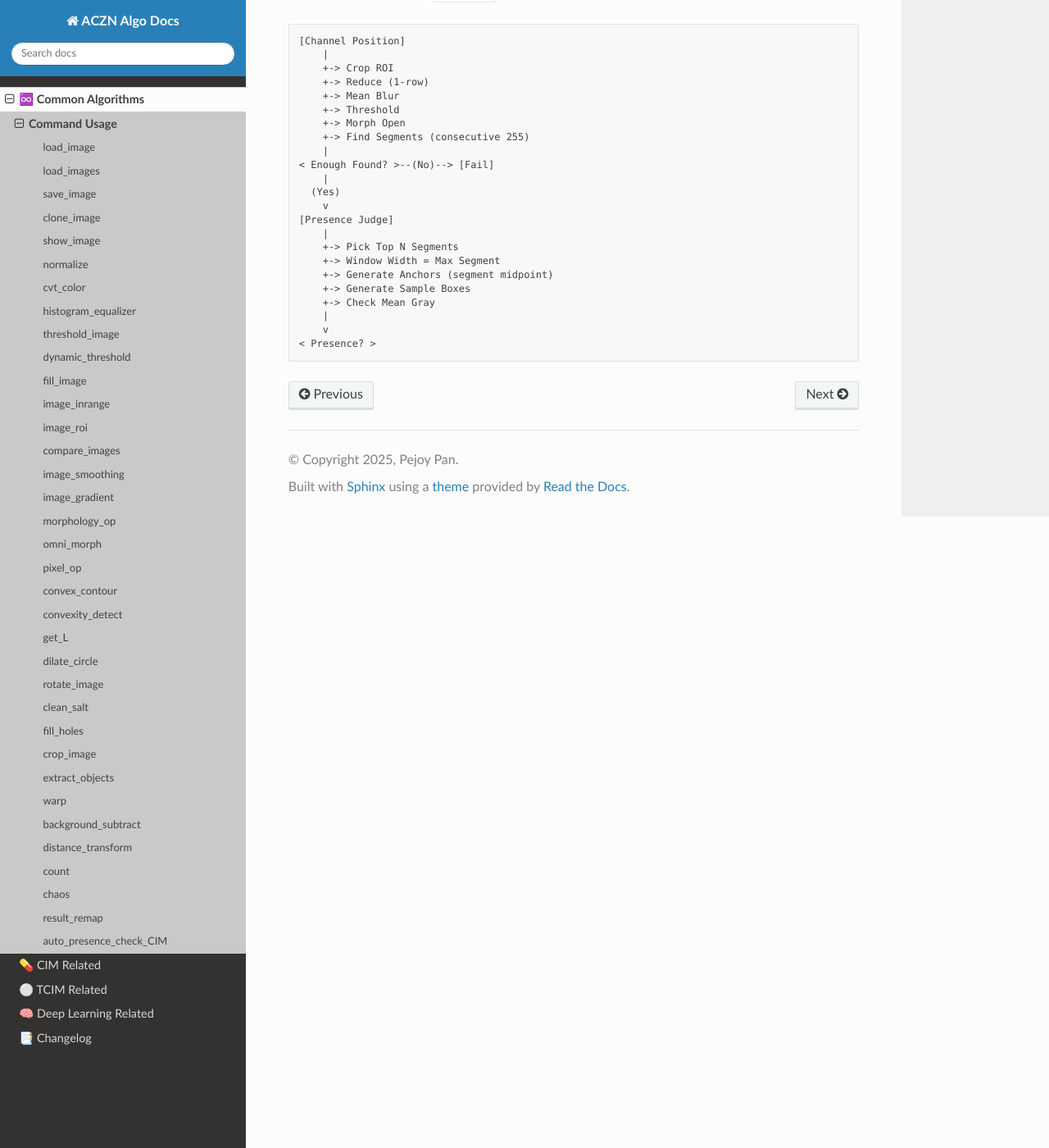
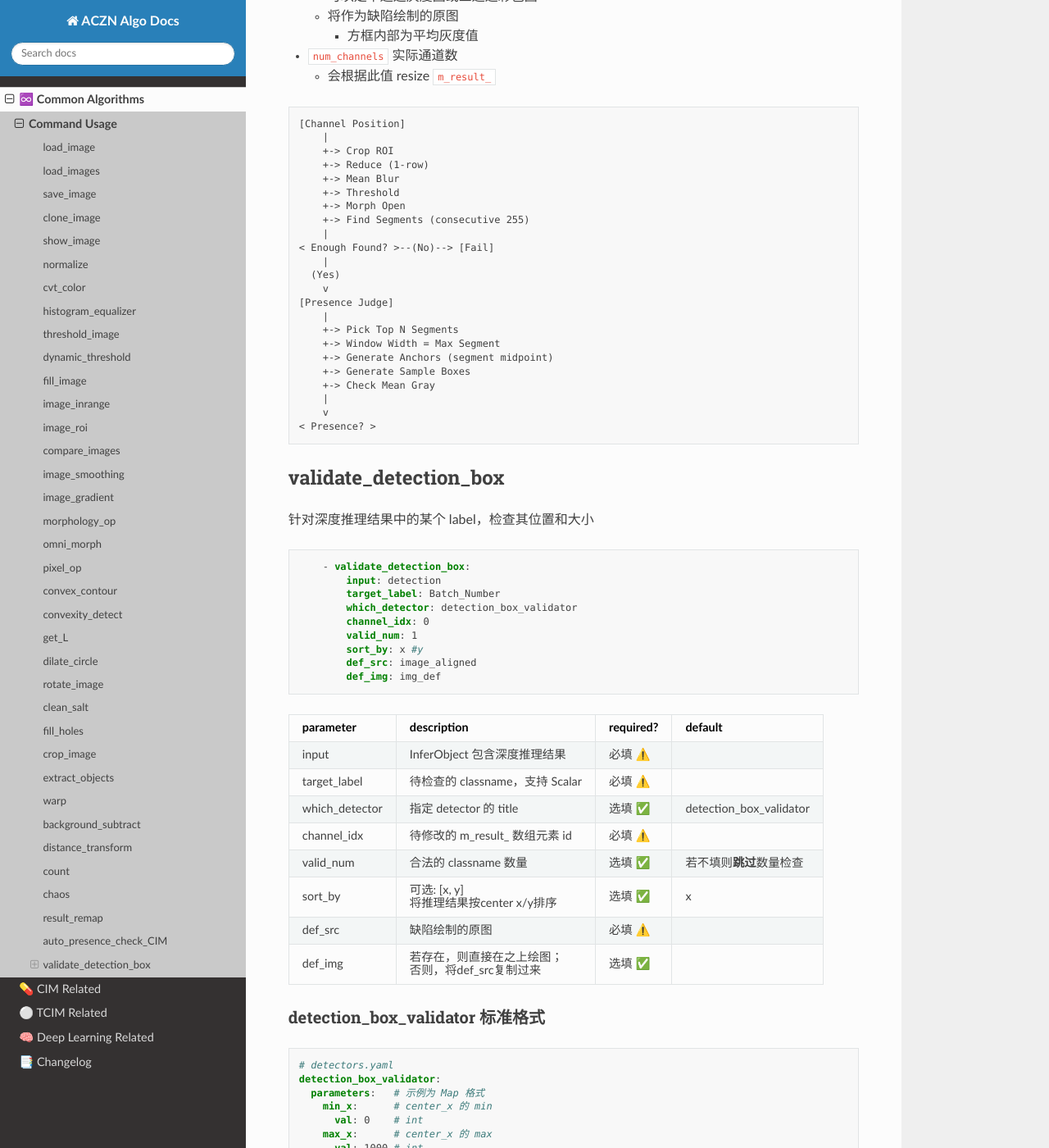
Before and after one commit to pejoypan/aczn-algo-docs, a Sphinx documentation site: the page built from docs/source/common/command-docs.md, in a window 1280 px wide and 1400 px high, scrolled down 16779 px. Shown: the whole window at 82% size. Built offline with Sphinx 7.4.7 and the Read the Docs theme 3.1.0, drawn with Linux system fonts in a browser that asks for light colours; some of the changed text lies outside the part shown.

Commit message:
docs for validate_detection_box

````diff
--- a/docs/source/common/command-docs.md
+++ b/docs/source/common/command-docs.md
@@ -707,11 +707,15 @@ tablet:
 
 ## auto_presence_check_CIM
 
-针对胶囊背光检图片：
+3.11.10 引入，针对胶囊背光检图片：
 - 判断每个通道的有无
 - 无需配置，兼容各种情况
 - 有胶囊：结果为 `Good` 绘制绿色框
 - 无胶囊：结果为 `NA` 绘制红色框
+
+```{important}
+对以下情况判断不准: 1. 透明空胶囊壳 2. 胶囊位置偏移>50%
+```
 
 ```yaml
     - auto_presence_check_CIM:
@@ -752,3 +756,69 @@ tablet:
     v
 < Presence? >
 ```
+
+## validate_detection_box
+
+针对深度推理结果中的某个 label，检查其位置和大小
+
+```yaml
+    - validate_detection_box:
+        input: detection
+        target_label: Batch_Number
+        which_detector: detection_box_validator
+        channel_idx: 0
+        valid_num: 1
+        sort_by: x #y
+        def_src: image_aligned
+        def_img: img_def
+```
+
+| parameter      | description                                             | required? | default                  |
+| -------------- | ------------------------------------------------------- | --------- | ------------------------ |
+| input          | InferObject 包含深度推理结果                            | 必填 ⚠️    |                          |
+| target_label   | 待检查的 classname，支持 Scalar                         | 必填 ⚠️    |                          |
+| which_detector | 指定 detector 的 title                                  | 选填 ✅    | detection_box_validator  |
+| channel_idx    | 待修改的 m_result_ 数组元素 id                          | 必填 ⚠️    |                          |
+| valid_num      | 合法的 classname 数量                                   | 选填 ✅    | 若不填则**跳过**数量检查 |
+| sort_by        | 可选: [x, y] <br />将推理结果按center x/y排序           | 选填 ✅    | x                        |
+| def_src        | 缺陷绘制的原图                                          | 必填 ⚠️    |                          |
+| def_img        | 若存在，则直接在之上绘图；<br />否则，将def_src复制过来 | 选填 ✅    |                          |
+
+### detection_box_validator 标准格式
+
+```yaml
+# detectors.yaml
+detection_box_validator:
+  parameters:   # 示例为 Map 格式
+    min_x:      # center_x 的 min
+      val: 0    # int
+    max_x:      # center_x 的 max
+      val: 1000 # int
+    min_y:      # center_y 的 min
+      val: 0    # int
+    max_y:      # center_y 的 max
+      val: 1000 # int
+    min_width:  # detection_box 的 min width
+      val: 10   # int
+    max_width:  # detection_box 的 max width
+      val: 100  # int
+    min_height: # detection_box 的 min height
+      val: 10   # int
+    max_height: # detection_box 的 max height
+      val: 100  # int
+```
+
+支持 Map 和 Seq 两种格式：
+
+- Map 格式：所有 target 采用相同的 detector
+- Seq 格式：对所有 targets 排序后，第 i 个 target 使用第 i 个 detector
+
+### 缺陷条件&结果
+
+| 条件                                         | 缺陷结果       |
+| -------------------------------------------- | -------------- |
+| 总数量 != valid_num                          | Invalid_Num    |
+| center_x < min_x *or*<br />max_x < center_x       | Invalid_X      |
+| center_y < min_y *or*<br />max_y < center_y       | Invalid_Y      |
+| width < min_width *or*<br />max_width < width     | Invalid_Width  |
+| height < min_height *or*<br />max_height < height | Invalid_Height |
````
